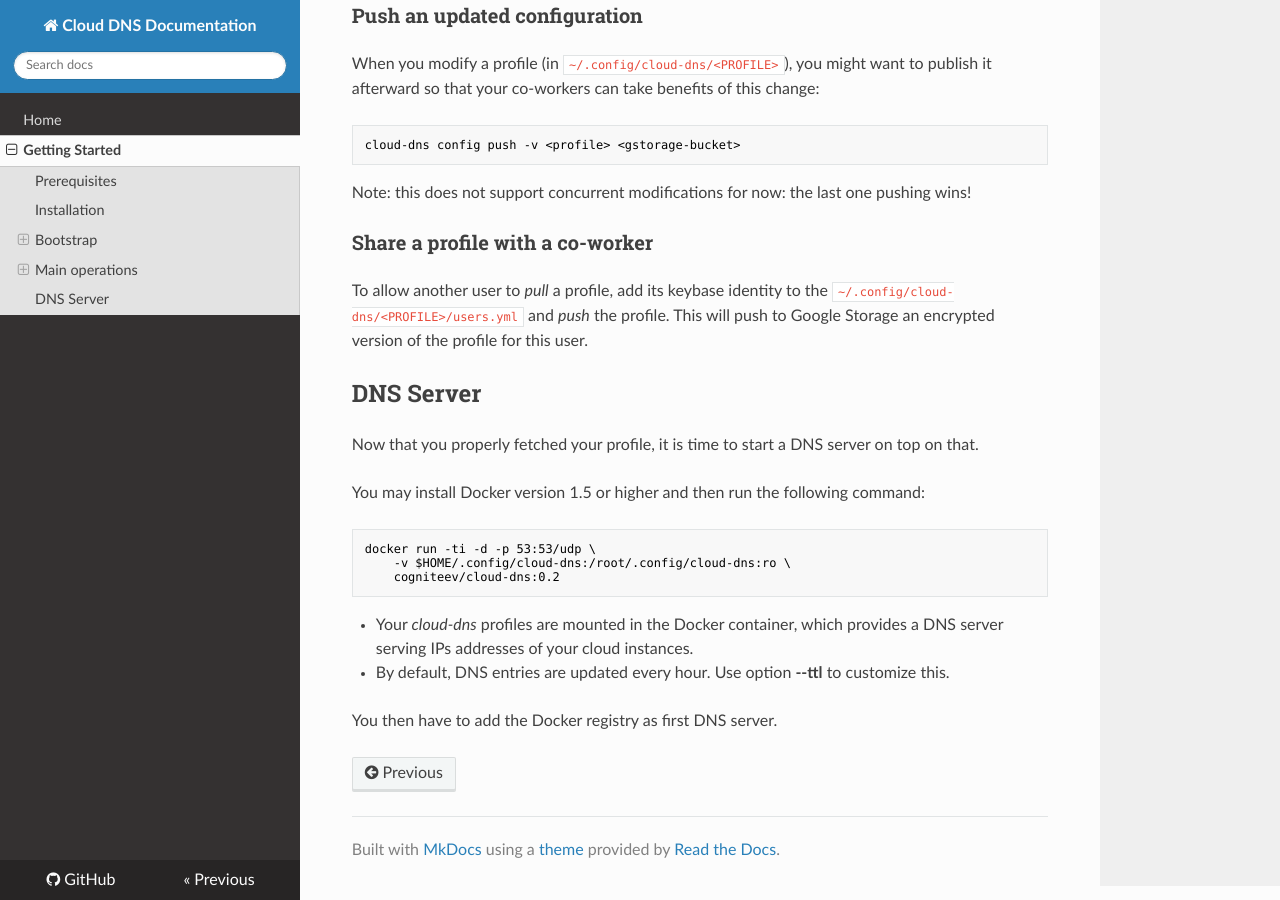
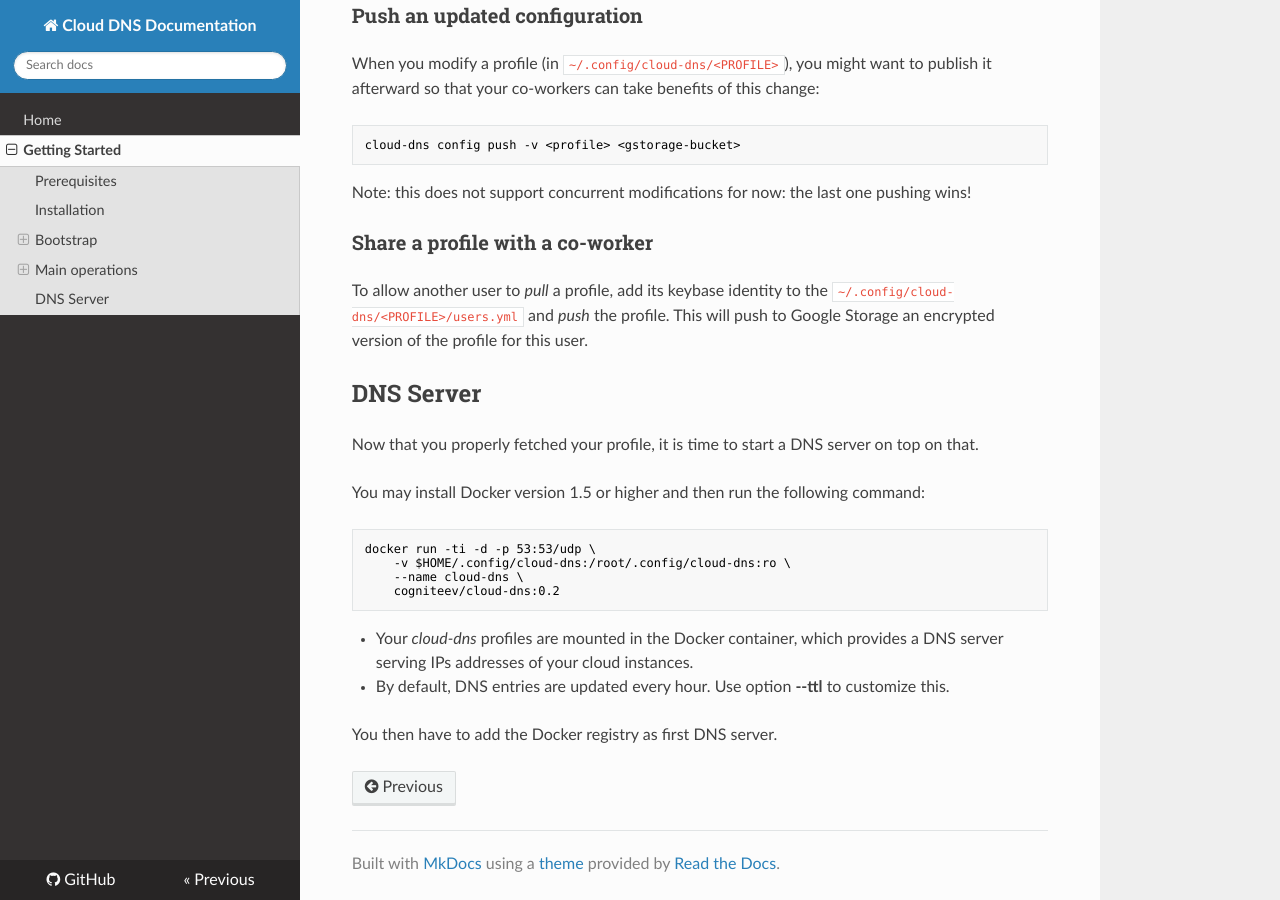
Before and after one commit to cogniteev/cloud-dns, an MkDocs documentation site: the page built from docs/getting_started.md, in a window 1280 px wide and 900 px high, scrolled down 1739 px. Built offline with MkDocs 1.6.1, drawn with Linux system fonts in a browser that asks for light colours; nearby versions of some CDN libraries; old or Windows-style settings are respelled for this version of MkDocs.

Commit message:
Specify a container name

````diff
--- a/docs/getting_started.md
+++ b/docs/getting_started.md
@@ -91,6 +91,7 @@ You may install Docker version 1.5 or higher and then run the following command:
 ```shell
 docker run -ti -d -p 53:53/udp \
     -v $HOME/.config/cloud-dns:/root/.config/cloud-dns:ro \
+    --name cloud-dns \
     cogniteev/cloud-dns:0.2
 ```
 
````
